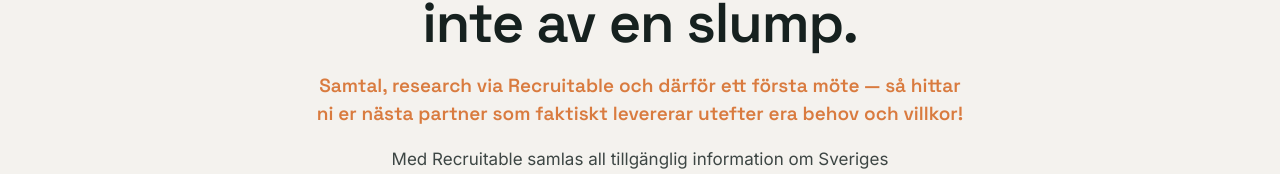
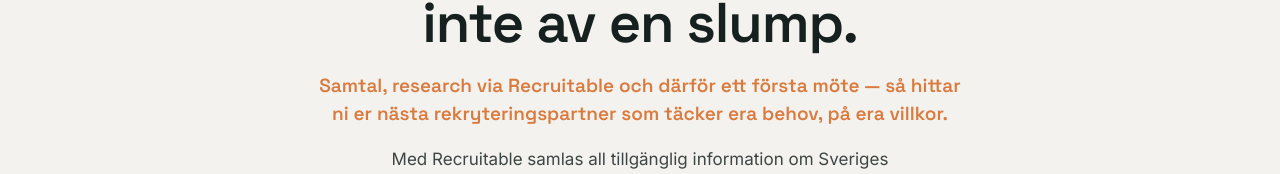
Before and after one commit to josefgnegussie-design/recruitable, a Next.js app: page /om-oss in a window 1280 px wide. Shown: the part 292-466 px from the top of the page. Built offline with nearby package versions, Linux system fonts and the light colour scheme.

Commit message:
Uppdatera mellanraden på Om oss

```diff
--- a/app/om-oss/page.js
+++ b/app/om-oss/page.js
@@ -35,8 +35,8 @@
         <div className="l-kicker">Om Recruitable</div>
         <h1>Rätt val av en ny rekryteringspartner sker inte av en slump.</h1>
         <p className="about-hero-lead">
-          Samtal, research via Recruitable och därför ett första möte — så hittar ni er nästa partner som
-          faktiskt levererar utefter era behov och villkor!
+          Samtal, research via Recruitable och därför ett första möte — så hittar ni er nästa rekryteringspartner
+          som täcker era behov, på era villkor.
         </p>
         <p className="about-hero-sub">
           Med Recruitable samlas all tillgänglig information om Sveriges bemannings- och rekryteringsföretag på
```
